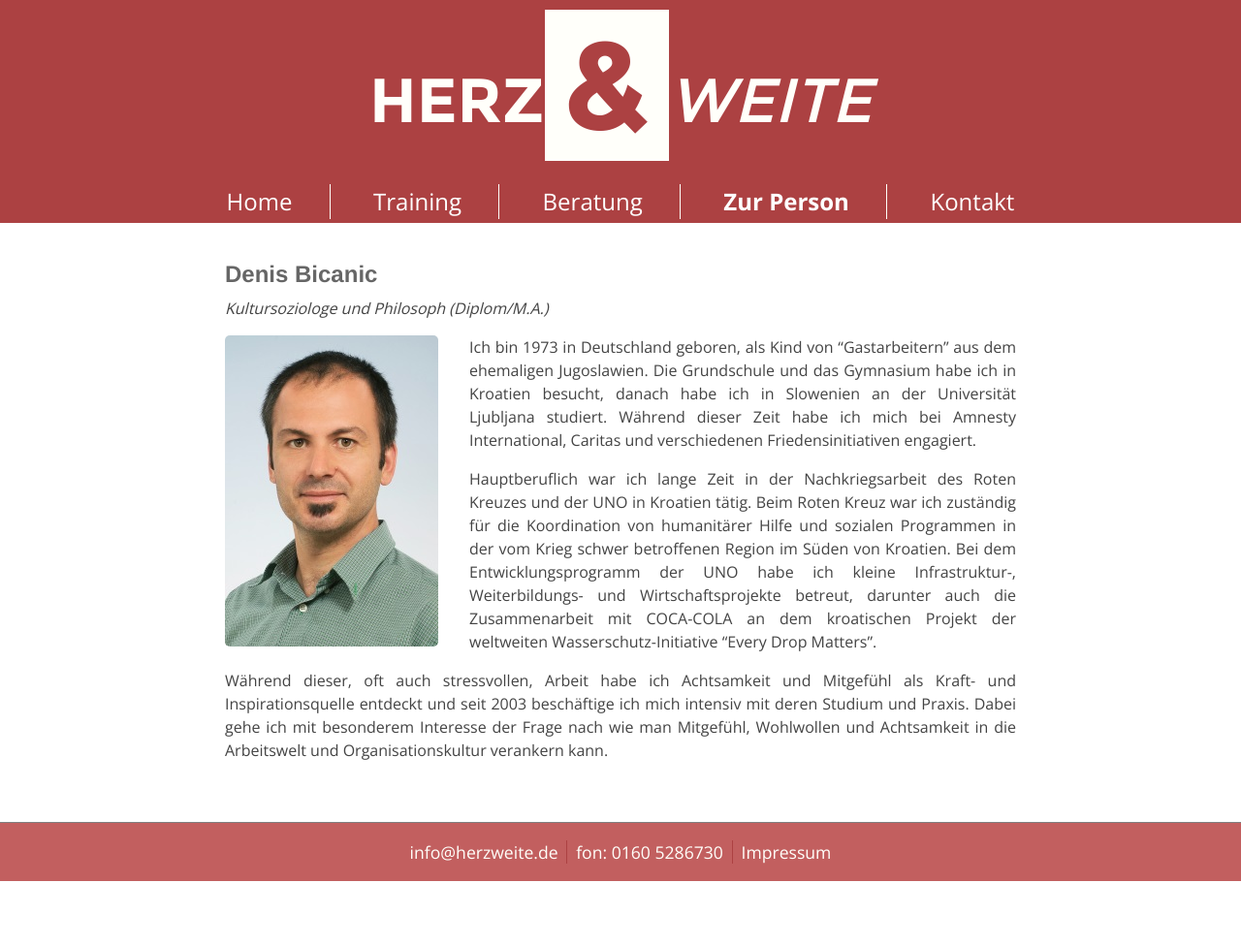
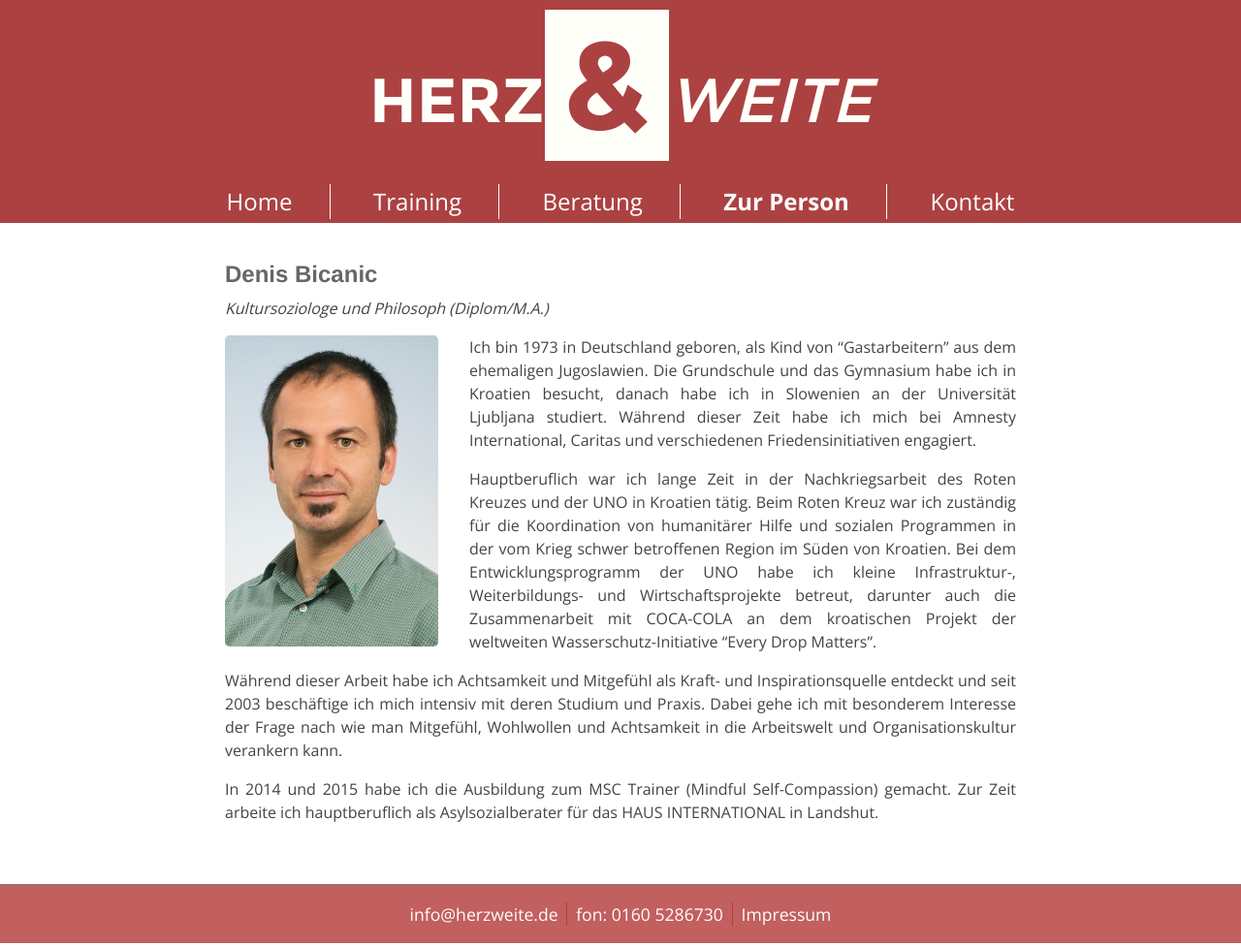
Before and after one commit to herzweite/herzweite.github.io, a Jekyll site: the page built from zur-person.md, in a window 1280 px wide. Shown: the whole page at 97% size. Built offline with Jekyll 4.4.1, drawn with Linux system fonts in a browser that asks for light colours; Markdown is read by kramdown in place of the engine named in the settings; before the commit the page ends 912 px from its top, so only the background shows below that.

Commit message:
Update zur-person.md

```diff
--- a/zur-person.md
+++ b/zur-person.md
@@ -12,4 +12,6 @@
 
 Hauptberuflich war ich lange Zeit in der Nachkriegsarbeit des Roten Kreuzes und der UNO in Kroatien tätig. Beim Roten Kreuz war ich zuständig für die Koordination von humanitärer Hilfe und sozialen Programmen in der vom Krieg schwer betroffenen Region im Süden von Kroatien. Bei dem Entwicklungsprogramm der UNO habe ich kleine Infrastruktur-, Weiterbildungs- und Wirtschaftsprojekte betreut, darunter auch die Zusammenarbeit mit COCA-COLA an dem kroatischen Projekt der weltweiten Wasserschutz-Initiative "Every Drop Matters".
 
-Während dieser, oft auch stressvollen, Arbeit habe ich Achtsamkeit und Mitgefühl als Kraft- und Inspirationsquelle entdeckt und seit 2003 beschäftige ich mich intensiv mit deren Studium und Praxis. Dabei gehe ich mit besonderem Interesse der Frage nach wie man Mitgefühl, Wohlwollen und Achtsamkeit in die Arbeitswelt und Organisationskultur verankern kann.
+Während dieser Arbeit habe ich Achtsamkeit und Mitgefühl als Kraft- und Inspirationsquelle entdeckt und seit 2003 beschäftige ich mich intensiv mit deren Studium und Praxis. Dabei gehe ich mit besonderem Interesse der Frage nach wie man Mitgefühl, Wohlwollen und Achtsamkeit in die Arbeitswelt und Organisationskultur verankern kann.
+
+In 2014 und 2015 habe ich die Ausbildung zum MSC Trainer (Mindful Self-Compassion) gemacht. Zur Zeit arbeite ich hauptberuflich als Asylsozialberater für das HAUS INTERNATIONAL in Landshut.
```
